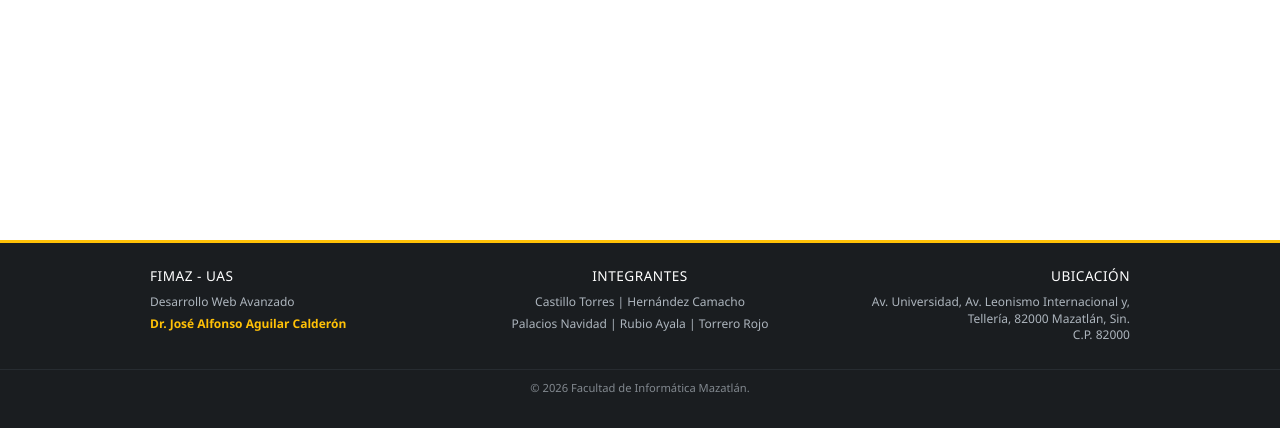
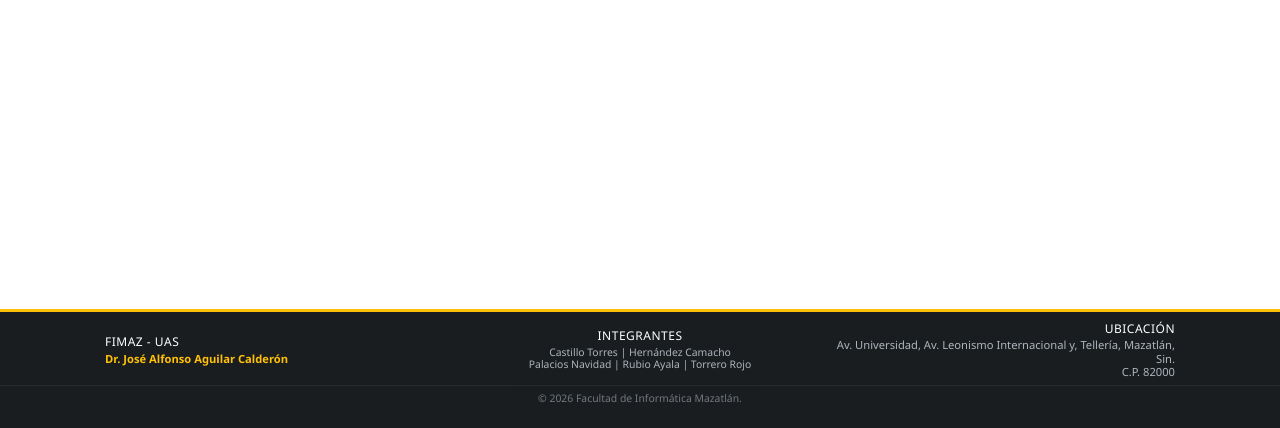
Before and after one commit to hectorrubio11/proyecto-final-desarrollo-web, a PHP site: page / in a window 1280 px wide. Shown: the part 372-800 px from the top of the page. Run offline with PHP 8.4, Linux system fonts and the light colour scheme; data that the repository does not hold is empty.

Commit message:
Editar footer

```diff
--- a/views/layouts/footer.php
+++ b/views/layouts/footer.php
@@ -2,39 +2,42 @@
     .main-footer {
         background-color: #1a1d20;
         color: #adb5bd;
-        /* Reducimos el padding de 50px a 25px para que no esté tan alto */
-        padding: 25px 0 15px 0;
+        /* Padding mínimo para que sea lo más bajo posible */
+        padding: 10px 0 5px 0;
         margin-top: 10px;
         font-family: 'Segoe UI', sans-serif;
         border-top: 3px solid #ffc107;
     }
 
     .footer-container {
-        /* Limitamos el ancho para que el texto no se vaya a los extremos */
-        max-width: 1000px;
+        max-width: 1100px;
         margin: 0 auto;
         display: flex;
         justify-content: space-between;
-        align-items: flex-start;
-        padding: 0 10px;
+        /* Alineamos al centro para que todo quepa en una línea visual */
+        align-items: center;
+        padding: 0 15px;
     }
 
     .footer-section {
-        width: 30%;
+        /* Permitimos que el ancho sea flexible según el contenido */
+        flex: 1;
     }
 
     .footer-section h4 {
         color: #ffffff;
-        font-size: 0.85rem;
-        margin-bottom: 10px;
+        font-size: 0.75rem;
+        /* Quitamos el margen inferior para reducir altura */
+        margin: 0;
         text-transform: uppercase;
         letter-spacing: 0.5px;
     }
 
     .footer-section p, .footer-section li {
-        font-size: 0.75rem;
-        line-height: 1.4;
-        margin-bottom: 5px;
+        font-size: 0.7rem;
+        line-height: 1.2;
+        /* Margen mínimo entre líneas */
+        margin: 2px 0;
     }
 
     .text-center { text-align: center; }
@@ -45,12 +48,13 @@
 
     .footer-bottom {
         text-align: center;
-        margin-top: 20px;
-        padding-top: 10px;
+        margin-top: 5px;
+        padding-top: 5px;
         border-top: 1px solid #2d3238;
-        font-size: 0.7rem;
-        opacity: 0.7;
+        font-size: 0.65rem;
+        opacity: 0.6;
     }
+
     body {
         display: flex;
         flex-direction: column;
@@ -61,7 +65,6 @@
     main, .container {
         flex: 1;
     }
-
 </style>
 </div>
 </body>
@@ -69,21 +72,17 @@
     <div class="footer-container">
         <div class="footer-section">
             <h4>FIMAZ - UAS</h4>
-            <p>Desarrollo Web Avanzado</p>
-            <p class="highlight">Dr. José Alfonso Aguilar Calderón</p>
+            <p><span class="highlight">Dr. José Alfonso Aguilar Calderón</span></p>
         </div>
 
         <div class="footer-section text-center">
             <h4>Integrantes</h4>
-            <ul class="team-list">
-                <li>Castillo Torres | Hernández Camacho</li>
-                <li>Palacios Navidad | Rubio Ayala | Torrero Rojo</li>
-            </ul>
+            <p style="font-size: 0.65rem;">Castillo Torres | Hernández Camacho<br>Palacios Navidad | Rubio Ayala | Torrero Rojo</p>
         </div>
 
         <div class="footer-section text-right">
             <h4>Ubicación</h4>
-            <p>Av. Universidad, Av. Leonismo Internacional y, Tellería, 82000 Mazatlán, Sin.<br>C.P. 82000</p>
+            <p>Av. Universidad, Av. Leonismo Internacional y, Tellería, Mazatlán, Sin.<br>C.P. 82000</p>
         </div>
     </div>
 
--- a/views/productos/index.php
+++ b/views/productos/index.php
@@ -45,7 +45,8 @@
         <?php endforeach; ?>
     </tbody>
 </table>
-
+<a href="<?= BASE_URL ?>productos/bitacora"
+class="btn btn-secondary">Bitácora de administrador</a>
 <?php
 require_once __DIR__ . '/../layouts/footer.php';
 ?>
```
